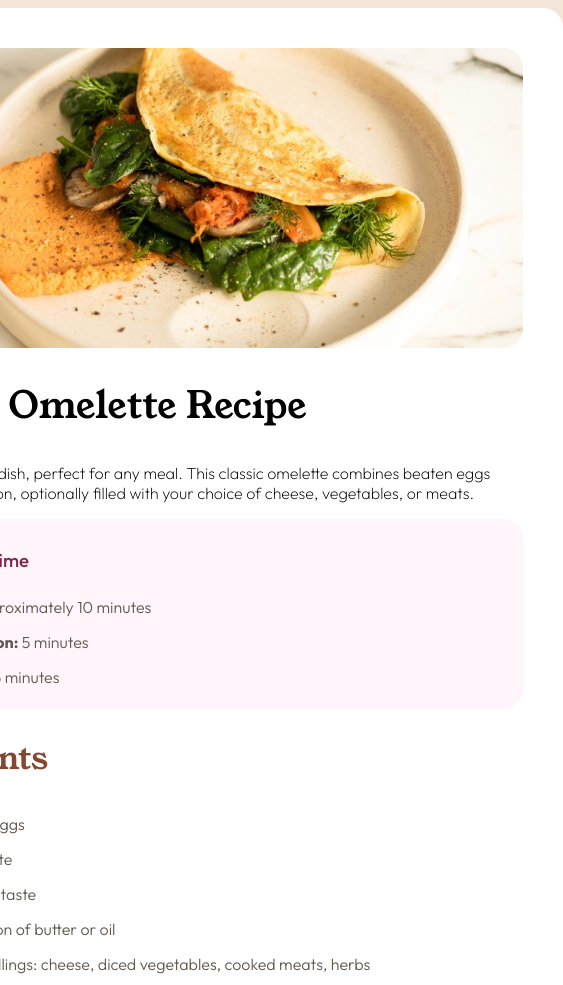
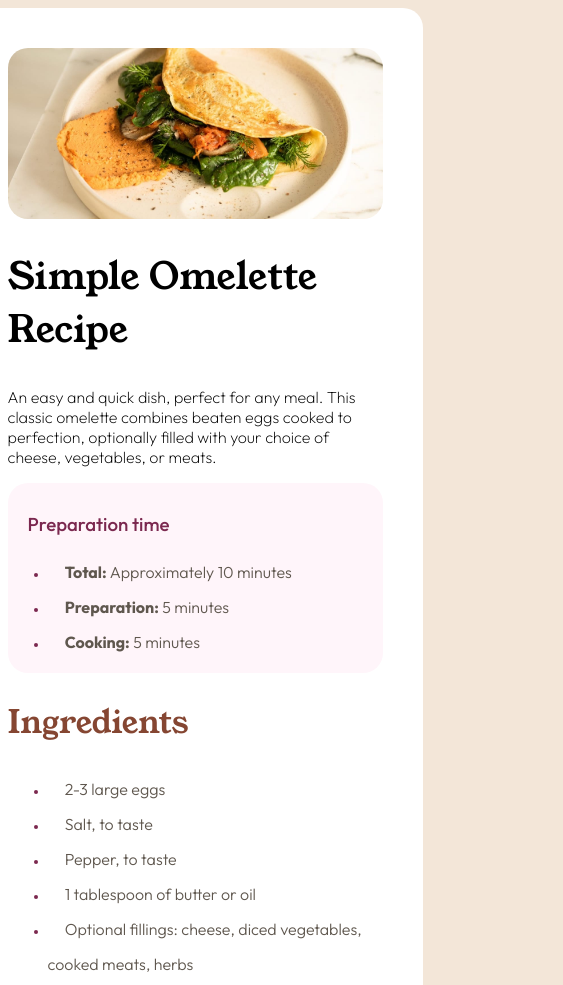
Before and after one commit to MatthewPCope/Recipe_Page, a plain HTML site: page index.html in a window 390 px wide. Shown: the top 985 px of the page, 563 px wide, since content can reach past the window. Drawn offline with Linux system fonts and the light colour scheme.

Commit message:
added media query

```diff
--- a/style.css
+++ b/style.css
@@ -47,6 +47,20 @@ img{
 }
 .content{
     max-width:656px;
+}
+@media(min-width: 375px){
+    .inner-content{
+        max-width: 375px;
+    }
+    #container{
+        display: flex;
+        justify-content: center;
+        align-items: center;
+    }
+    .image{
+        display: flex;
+        justify-content: center;
+    }
 }
 h1{
     font-size: 28pt;
```
